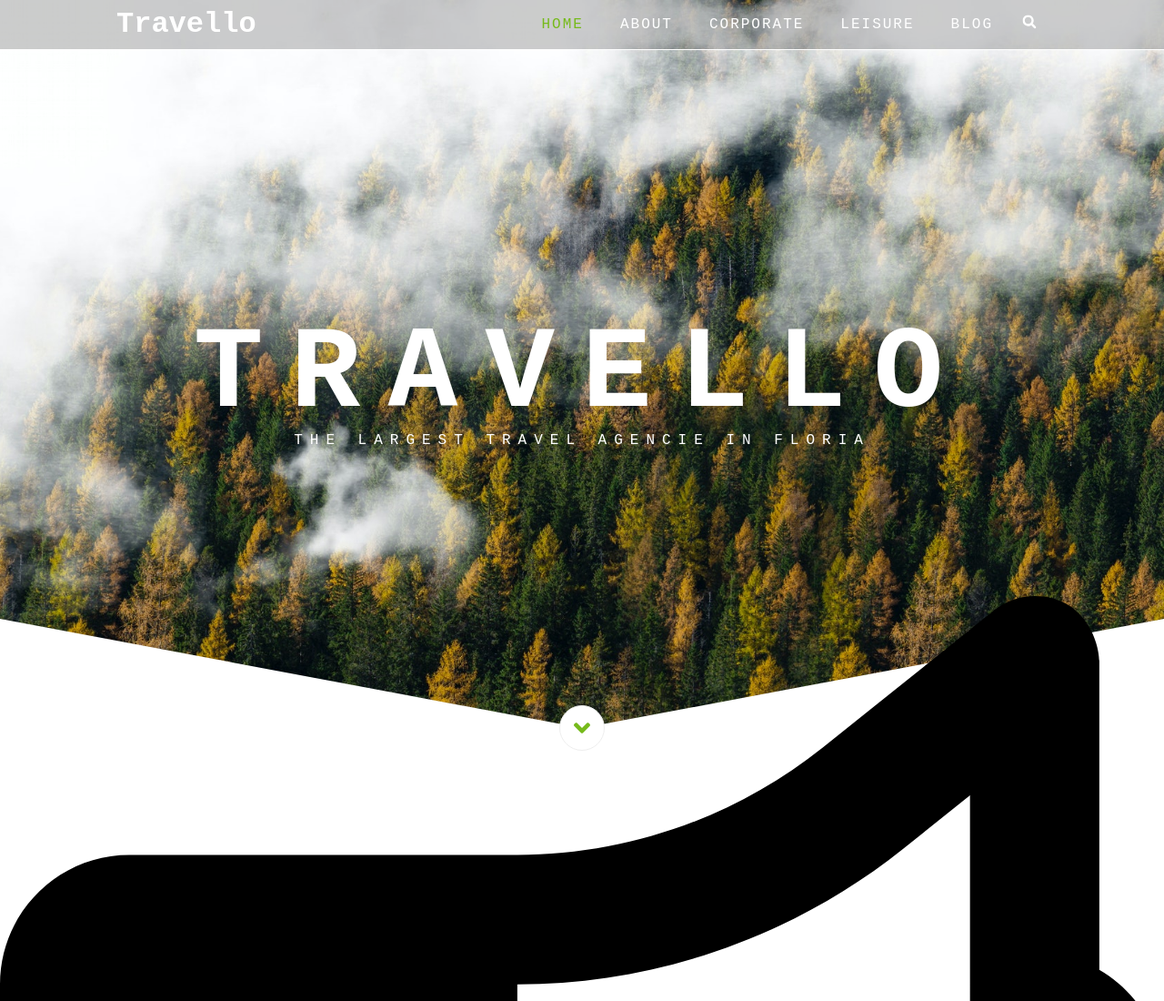
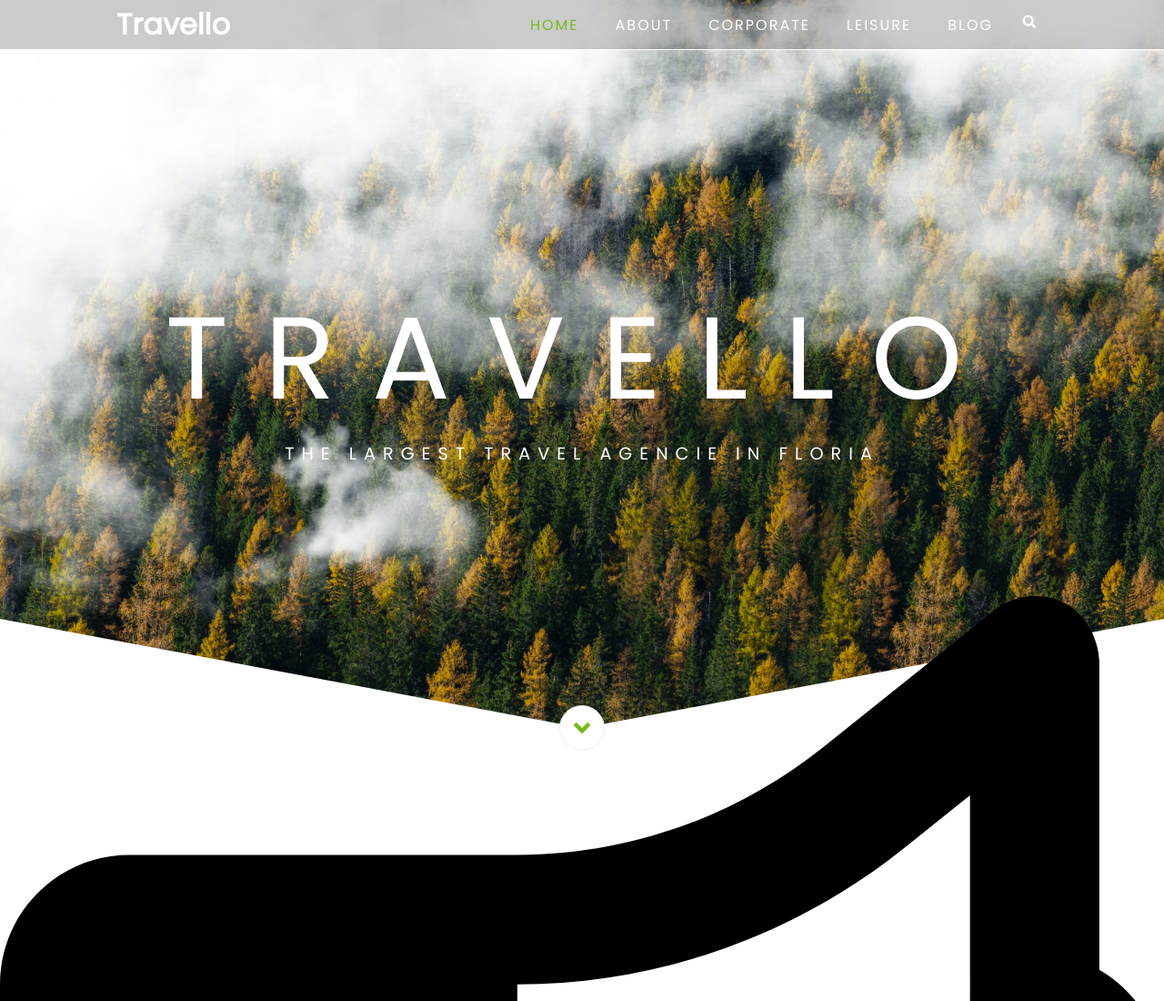
Before and after one commit to shindo806/clone-UI-design, a website: page 1-Travello/index.html in a window 1280 px wide. Shown: the top 1100 px of the page at 91% size. Drawn offline with Linux system fonts and the light colour scheme.

Commit message:
change font style

```diff
--- a/1-Travello/index.html
+++ b/1-Travello/index.html
@@ -3,6 +3,10 @@
   <head>
     <meta charset="UTF-8" />
     <meta name="viewport" content="width=device-width, initial-scale=1.0" />
+    <link
+      href="https://fonts.googleapis.com/css2?family=Poppins&display=swap"
+      rel="stylesheet"
+    />
     <link rel="stylesheet" href="./styles/css/styles.css" />
     <title>Travello</title>
   </head>
--- a/1-Travello/styles/sass/abstracts/_variables.scss
+++ b/1-Travello/styles/sass/abstracts/_variables.scss
@@ -34,3 +34,4 @@ $padding-large: 20px;
 
 // Fonts size
 $main-text-fontsize: 8rem;
+$sub-text-fontsize: 1.2rem;
--- a/1-Travello/styles/sass/base/_typography.scss
+++ b/1-Travello/styles/sass/base/_typography.scss
@@ -1,5 +1,5 @@
 body {
-  font-family: 'Courier New', Courier, monospace;
+  font-family: 'Poppins', sans-serif;
   font-weight: 400;
   font-size: 1rem;
   line-height: 1.7;
--- a/1-Travello/styles/sass/components/_hero.scss
+++ b/1-Travello/styles/sass/components/_hero.scss
@@ -28,7 +28,8 @@
 
       .banner-main-text {
         text-transform: uppercase;
-        letter-spacing: 30px;
+        letter-spacing: 40px;
+        font-weight: 200;
         color: $text-color-primary;
         font-size: $main-text-fontsize;
       }
@@ -37,7 +38,8 @@
         color: $text-color-primary;
         letter-spacing: 8px;
         text-transform: uppercase;
-        margin-top: -50px;
+        margin-top: -20px;
+        font-size: $sub-text-fontsize;
       }
 
     }
```
Also changed, not shown: 1-Travello/styles/css/styles.css.
